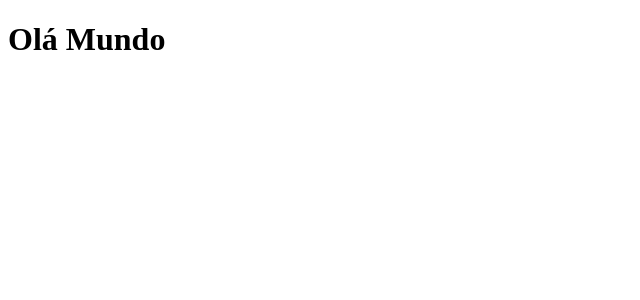
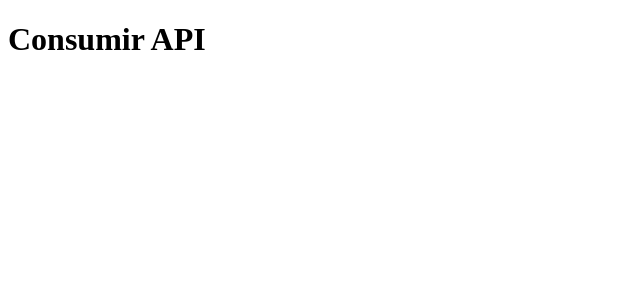
Before and after one commit to PedroMakengo/data-fetching, a React (Vite) app: page / in a window 1280 px wide. Shown: the top 300 px of the page, without its empty margins (0-640 px from the left). Built offline with nearby package versions, Linux system fonts and the light colour scheme.

Commit message:
Adicionando a estrutura

```diff
--- a/src/App.tsx
+++ b/src/App.tsx
@@ -3,7 +3,7 @@ import { useState } from "react";
 function App() {
   return (
     <div className="App">
-      <h1>Olá Mundo</h1>
+      <h1>Consumir API</h1>
     </div>
   );
 }
```
